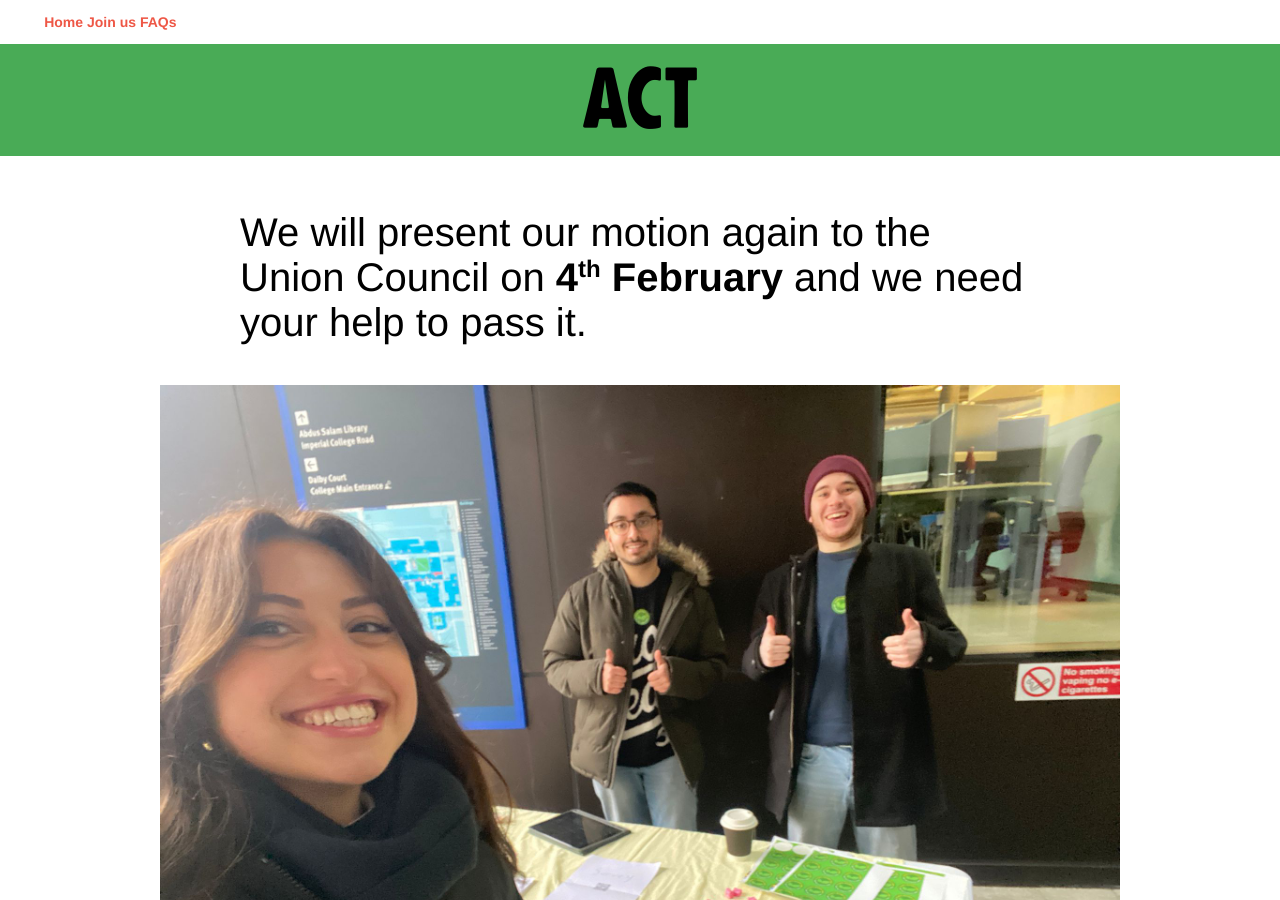
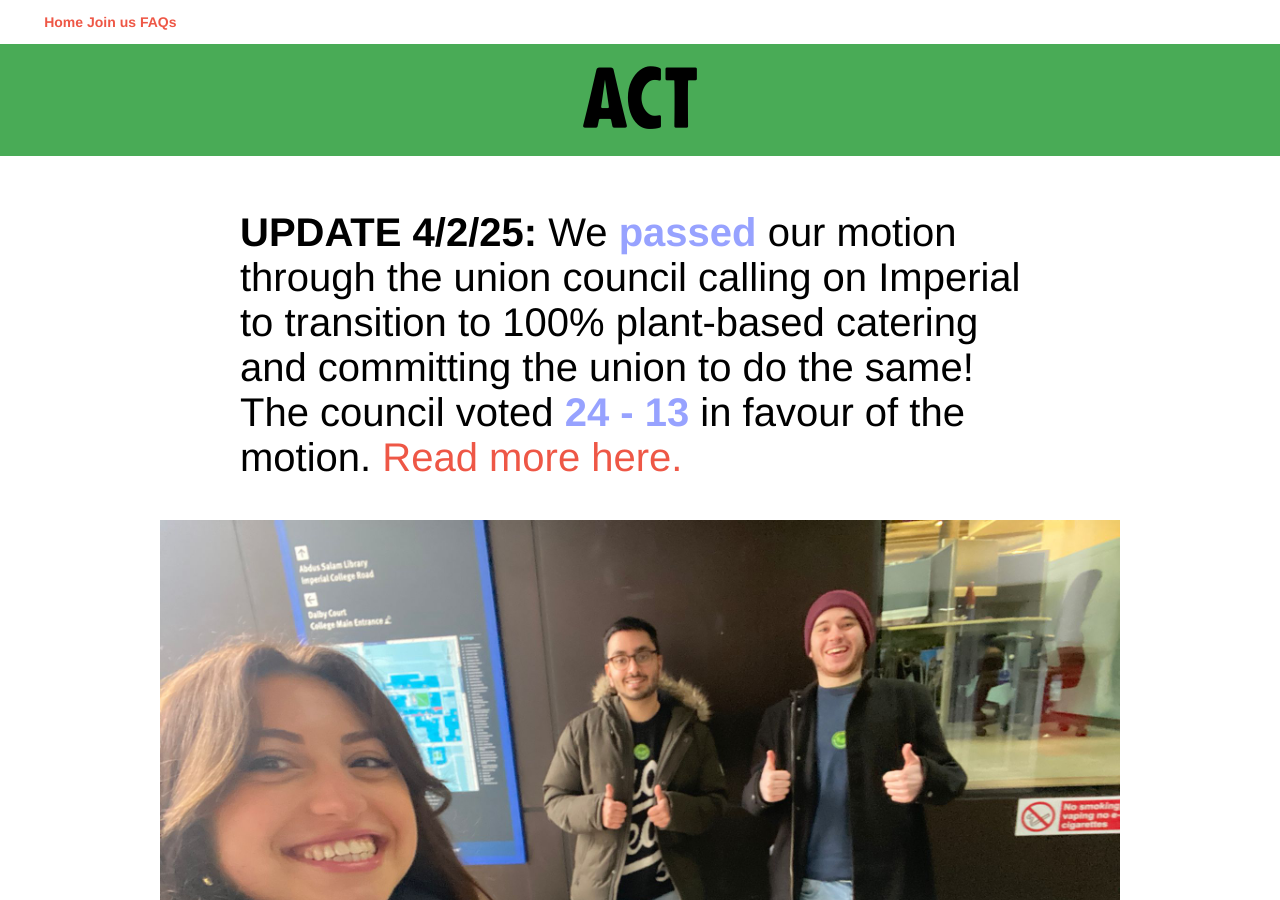
Before and after one commit to yogabbagabb/pbu-imperial.github.io, a Jekyll site: the page built from councillors.md, in a window 1280 px wide and 900 px high. Built offline with Jekyll 4.4.1, drawn with Linux system fonts in a browser that asks for light colours; some of the changed text lies outside the part shown.

Commit message:
We won! info about that

```diff
--- a/councillors.md
+++ b/councillors.md
@@ -6,7 +6,7 @@ title: Contact the SU
 # Act
 {: .wide-block .center .fill-green .connect-above }
 
-We will present our motion again to the Union Council on **4<sup>th</sup> February** and we need your help to pass it.
+**UPDATE 4/2/25:** We **passed**{: .shiny } our motion through the union council calling on Imperial to transition to 100% plant-based catering and committing the union to do the same! The council voted **24 - 13**{: .shiny } in favour of the motion. [Read more here.](https://www.plantbaseduniversities.org/post/bristol-and-imperial-college-london-students-vote-for-100-plant-based-catering)
 {: .middle-block }
 
 ![PBU Imperial outreach event](/assets/images/pictures/PBUIoutreach.jpeg)
@@ -27,12 +27,6 @@ We need campaigners to ask their representatives to be at the **Sustainability F
 For more on how the Union works, check out their explanation [here](https://www.imperialcollegeunion.org/about-us/how-were-run).
 {: .left-block .small }
 
-## Template Email
-{: .fill-yellow .wide-block .center }
-
-I'm just a lousy email template - coming soon.
-{: .middle-block .small }
-
 [Find your councillors here](https://www.imperialcollegeunion.org/your-union/how-were-run/committees/24-25/Union_Council/2397)
 {: .fill-blue .wide-block .center .headingy }
 
```
Also changed, not shown: index.markdown (+18 -1 lines), 1 other file.
